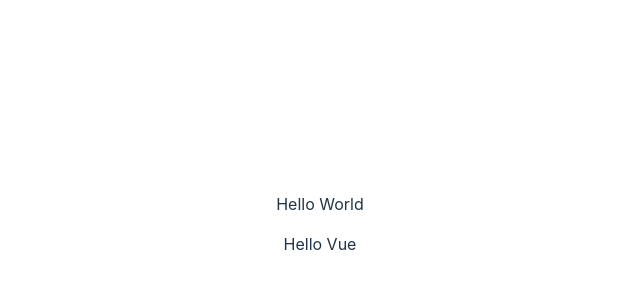
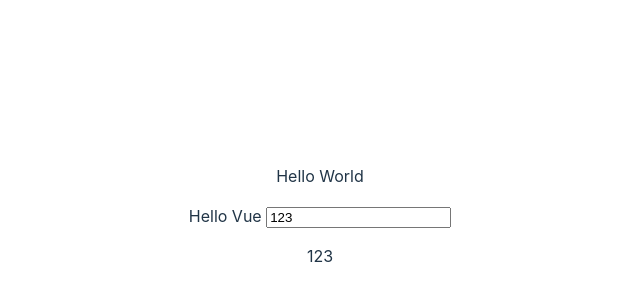
Before and after one commit to Theodora91131/Vue.js, a Vue app in the folder vue_web/: page / in a window 1280 px wide. Shown: the part 184-484 px from the top of the page, without its empty margins (320-960 px from the left). Built offline with nearby package versions, Linux system fonts and the light colour scheme.

Commit message:
docs:data two way binding

```diff
--- a/vue_web/src/components/componentA.vue
+++ b/vue_web/src/components/componentA.vue
@@ -1,11 +1,16 @@
 <script setup>
+import {ref} from "@vue/reactivity"
 const data = "Hello Vue"
+const text = ref("123")
 </script>
 
 <template>
  <p>Hello World</p>
  <!--data one way binding-->
    {{ data }}
+<!--data two way binding-->
+<input type = "text" v-model="text"/>
+<p>{{ text }}</p>
 </template>
 
 <style >
```
